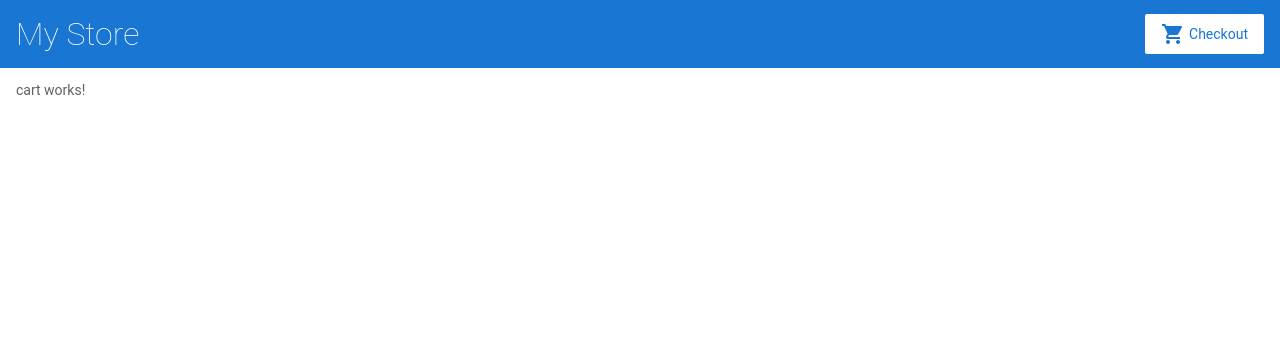
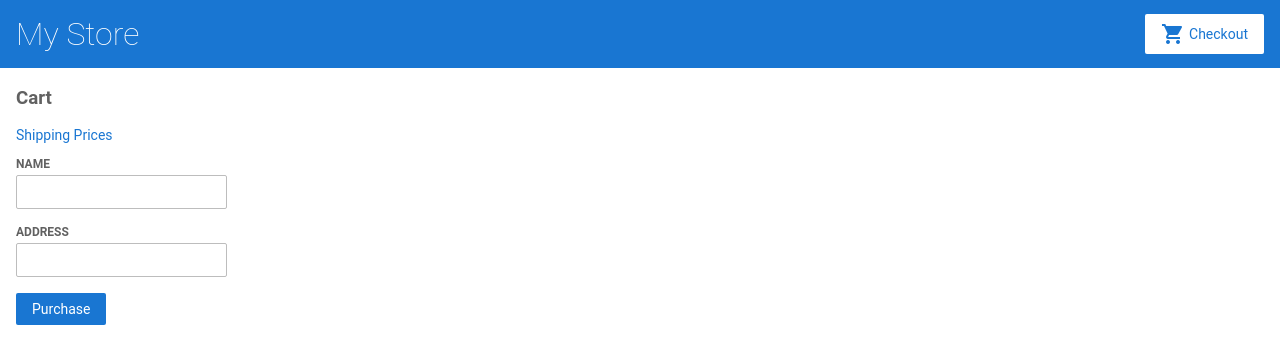
Before and after one commit to junk87/angular-mlgv3g, an Angular app: page /cart in a window 1280 px wide. Shown: the top 364 px of the page. Built offline with nearby package versions, Linux system fonts and the light colour scheme.

Commit message:
5 files modified, 4 added

```diff
--- a/src/app/app.module.ts
+++ b/src/app/app.module.ts
@@ -1,3 +1,4 @@
+import { HttpClientModule } from '@angular/common/http';
 import { NgModule } from '@angular/core';
 import { BrowserModule } from '@angular/platform-browser';
 import { RouterModule } from '@angular/router';
@@ -9,15 +10,18 @@
 import { ProductAlertsComponent } from './product-alerts/product-alerts.component';
 import { ProductDetailsComponent } from './product-details/product-details.component';
 import { CartComponent } from './cart/cart.component';
+import { ShippingComponent } from './shipping/shipping.component';
 
 @NgModule({
   imports: [
     BrowserModule,
+    HttpClientModule,
     ReactiveFormsModule,
     RouterModule.forRoot([
       { path: '', component: ProductListComponent },
       { path: 'products/:productId', component: ProductDetailsComponent },
       { path: 'cart', component: CartComponent },
+      { path: 'shipping', component: ShippingComponent },
     ]),
   ],
   declarations: [
@@ -27,6 +31,7 @@
     ProductAlertsComponent,
     ProductDetailsComponent,
     CartComponent,
+    ShippingComponent,
   ],
   bootstrap: [AppComponent],
 })
--- a/src/app/cart.service.ts
+++ b/src/app/cart.service.ts
@@ -1,4 +1,5 @@
 import { Injectable } from '@angular/core';
+import { HttpClient } from '@angular/common/http';
 import { Product } from './products';
 @Injectable({
   providedIn: 'root',
@@ -18,5 +19,11 @@
     this.items = [];
     return this.items;
   }
-  constructor() {}
+
+  getShippingPrices() {
+    return this.http.get<{ type: string; price: number }[]>(
+      '/assets/shipping.json'
+    );
+  }
+  constructor(private http: HttpClient) {}
 }
--- a/src/app/cart/cart.component.html
+++ b/src/app/cart/cart.component.html
@@ -1 +1,22 @@
-<p>cart works!</p>
+<h3>Cart</h3>
+
+<p>
+  <a routerLink="/shipping">Shipping Prices</a>
+</p>
+
+<div class="cart-item" *ngFor="let item of items">
+  <span>{{ item.name }}</span>
+  <span>{{ item.price | currency }}</span>
+</div>
+
+<form [formGroup]="checkoutForm" (ngSubmit)="onSubmit()">
+  <div>
+    <label for="name"> Name </label>
+    <input id="name" type="text" formControlName="name" />
+  </div>
+  <div>
+    <label for="address"> Address </label>
+    <input id="address" type="text" formControlName="address" />
+  </div>
+  <button class="button" type="submit">Purchase</button>
+</form>
--- a/src/app/cart/cart.component.ts
+++ b/src/app/cart/cart.component.ts
@@ -1,15 +1,29 @@
 import { Component, OnInit } from '@angular/core';
+import { FormBuilder } from '@angular/forms';
+
+import { CartService } from '../cart.service';
 
 @Component({
   selector: 'app-cart',
   templateUrl: './cart.component.html',
-  styleUrls: ['./cart.component.css']
+  styleUrls: ['./cart.component.css'],
 })
 export class CartComponent implements OnInit {
+  items = this.cartService.getItems();
+  checkoutForm = this.formBuilder.group({
+    name: '',
+    address: '',
+  });
+  constructor(
+    private cartService: CartService,
+    private formBuilder: FormBuilder
+  ) {}
 
-  constructor() { }
-
-  ngOnInit(): void {
+  onSubmit(): void {
+    this.items = this.cartService.clearCart();
+    console.warn('Your order has been submitted', this.checkoutForm.value);
+    this.checkoutForm.reset();
   }
 
+  ngOnInit(): void {}
 }
--- /dev/null
+++ b/src/app/shipping/shipping.component.html
@@ -0,0 +1,6 @@
+<h3>Shipping Prices</h3>
+
+<div class="shipping-item" *ngFor="let shipping of shippingCosts | async">
+  <span>{{ shipping.type }}</span>
+  <span>{{ shipping.price | currency }}</span>
+</div>
--- /dev/null
+++ b/src/app/shipping/shipping.component.ts
@@ -0,0 +1,13 @@
+import { Component, OnInit } from '@angular/core';
+import { CartService } from '../cart.service';
+@Component({
+  selector: 'app-shipping',
+  templateUrl: './shipping.component.html',
+  styleUrls: ['./shipping.component.css'],
+})
+export class ShippingComponent implements OnInit {
+  shippingCosts = this.cartService.getShippingPrices();
+  constructor(private cartService: CartService) {}
+
+  ngOnInit(): void {}
+}
--- a/src/app/top-bar/top-bar.component.html
+++ b/src/app/top-bar/top-bar.component.html
@@ -2,7 +2,7 @@
   <h1>My Store</h1>
 </a>
 
-<a class="button fancy-button" routerLInk="/cart"
+<a class="button fancy-button" routerLink="/cart"
   ><i class="material-icons">shopping_cart</i>Checkout</a
 >
 
```
Also changed, not shown: src/app/shipping/shipping.component.css (added), 1 other file (tests, documents, lock files or other folders).
